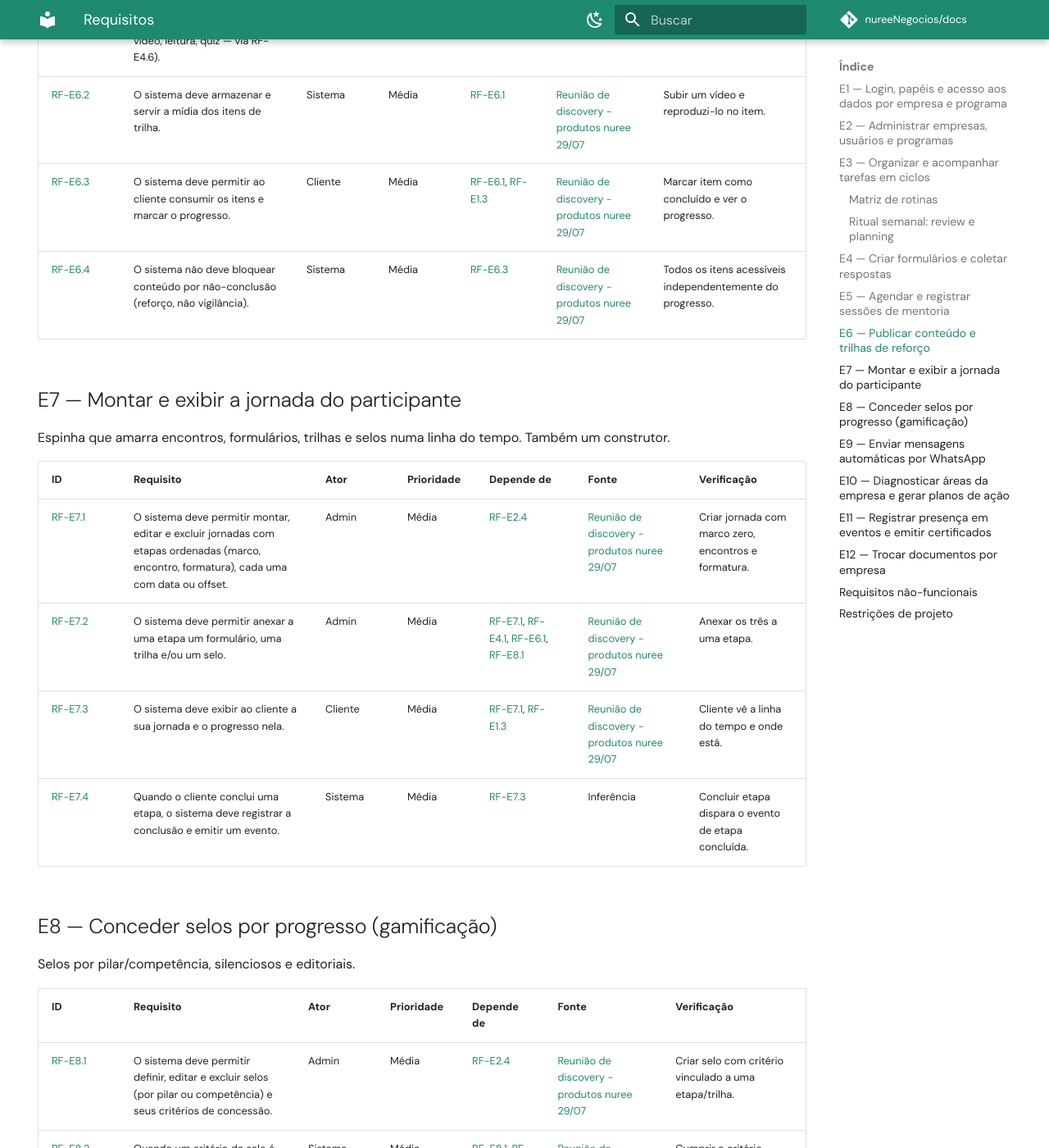
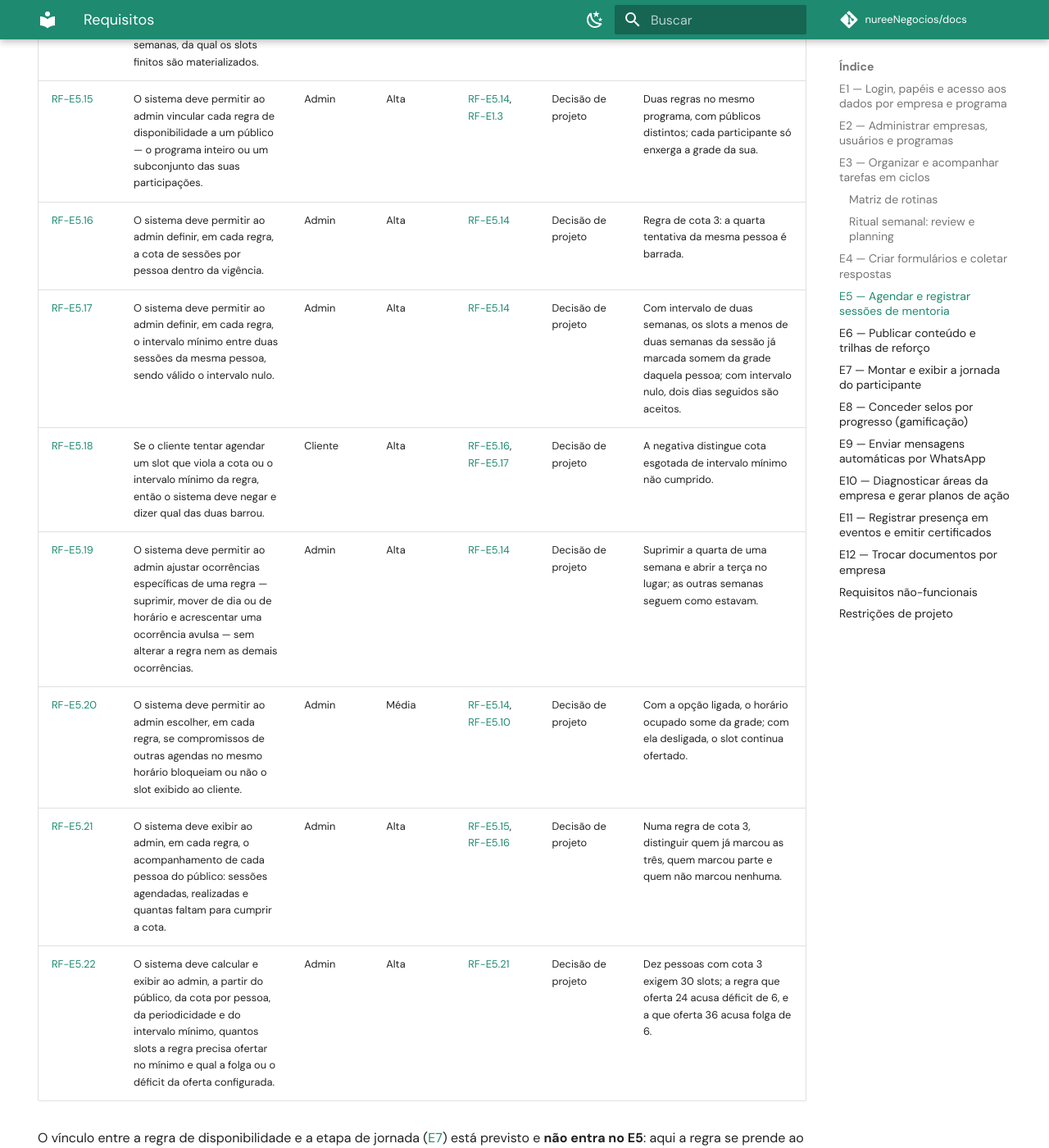
Before and after one commit to nureeNegocios/docs, an MkDocs documentation site: the page built from docs/app-nuree/requisitos.md, in a window 1280 px wide and 1400 px high, scrolled down 13712 px. Shown: the whole window at 82% size. Built offline with MkDocs 1.6.1 and Material for MkDocs 9.7.7, drawn with Linux system fonts in a browser that asks for light colours; comment, search, counter and statistics services are not loaded; some of the changed text lies outside the part shown.

Commit message:
docs(app-nuree): E5 ganha regra de disponibilidade, cota, cadencia e dimensionamento
A oferta de mentoria nao e uma lista de horarios solta. Ela nasce de uma
**regra**: recorrencia com vigencia, publico, cota por pessoa e intervalo
minimo entre duas sessoes da mesma pessoa. Dois grupos do mesmo treinamento
tem regras diferentes — um so as quartas e quintas, quinzenal, tres sessoes
por pessoa e nunca em dias seguidos; o outro so as sextas, quatro sessoes,
podendo marcar uma atras da outra.

RF-E5.14 a RF-E5.22:

- 5.14/5.15 — a regra e o publico a que ela se prende.
- 5.16/5.17/5.18 — cota, intervalo minimo, e a negativa que diz qual dos dois
  barrou.
- 5.19 — os dias especiais: suprimir, mover ou acrescentar uma ocorrencia sem
  mexer na regra.
- 5.20 — por regra, se outras agendas no mesmo horario bloqueiam o slot.
- 5.21/5.22 — quem ja agendou e quanto falta, e quantos slots a regra precisa
  ofertar para caber todo mundo, com a folga ou o deficit.

Onde a participacao tambem trouxer limite de pacote (RF-E1.3), vale o menor
dos dois. O vinculo com a etapa de jornada (E7) fica fora do E5, registrado
como tal.

Co-Authored-By: Claude Opus 5 <noreply@anthropic.com>

```diff
--- a/docs/app-nuree/requisitos.md
+++ b/docs/app-nuree/requisitos.md
@@ -161,6 +161,8 @@ Motor único de formulários, reusado por Mergulho, tarefas de casa, assessment/
 
 Auto-agendamento com regras + registro do que foi combinado. A gestão das sessões e da disponibilidade é do admin (o mentor).
 
+A oferta não é uma lista de horários solta: nasce de **regras de disponibilidade** ([RF-E5.14](#rf-e5-14)) — recorrência com vigência, público, cota por pessoa e intervalo mínimo entre sessões da mesma pessoa. Dois grupos do mesmo treinamento podem ter regras diferentes, e é a regra que decide o que cada participante enxerga na grade. Onde a participação também trouxer limite de pacote ([RF-E1.3](#rf-e1-3)), vale o menor dos dois limites. Cada slot atende uma pessoa: a mentoria é individual.
+
 | ID | Requisito | Ator | Prioridade | Depende de | Fonte | Verificação |
 |---|---|---|---|---|---|---|
 | <a id="rf-e5-1">RF-E5.1</a> | O sistema deve permitir ao admin publicar a disponibilidade de mentoria em slots finitos. | Admin | Alta | [RF-E1.2](#rf-e1-2) | [Reunião de discovery - produtos nuree 29/07](../reunioes/discovery-produtos-2026-07-29.md) | Publicar slots que ficam visíveis para agendamento. |
@@ -176,6 +178,17 @@ Auto-agendamento com regras + registro do que foi combinado. A gestão das sess
 | <a id="rf-e5-11">RF-E5.11</a> | O sistema deve permitir ao admin cancelar ou remover sessões e criar, editar ou remover a disponibilidade. | Admin | Média | [RF-E5.1](#rf-e5-1) | Decisão de projeto | Admin cancela sessão e gerencia os slots. |
 | <a id="rf-e5-12">RF-E5.12</a> | Se um cliente tentar cancelar, editar ou remover uma sessão ou a disponibilidade, então o sistema deve negar. | Cliente | Média | [RF-E5.11](#rf-e5-11) | Decisão de projeto | Cliente não cancela/edita/remove sessão nem slot. |
 | <a id="rf-e5-13">RF-E5.13</a> | O sistema deve permitir ao cliente responder um check-in (formulário) vinculado a uma sessão online, com estrutura própria distinta do check-in presencial de eventos. | Cliente | Média | [RF-E5.2](#rf-e5-2), [RF-E4.3](#rf-e4-3) | [Reunião de exploração de arquitetura 02/08](../reunioes/exploracao-arquitetura-2026-08-02.md) | Responder um check-in atrelado a uma sessão agendada. |
+| <a id="rf-e5-14">RF-E5.14</a> | O sistema deve permitir ao admin definir uma regra de disponibilidade com vigência (início e fim), dias da semana, horários e periodicidade em semanas, da qual os slots finitos são materializados. | Admin | Alta | [RF-E5.1](#rf-e5-1) | Decisão de projeto | Criar a regra "quarta e quinta, a cada duas semanas, de 01/10 a 15/12" e ver publicados os slots dessas semanas, e só delas. |
+| <a id="rf-e5-15">RF-E5.15</a> | O sistema deve permitir ao admin vincular cada regra de disponibilidade a um público — o programa inteiro ou um subconjunto das suas participações. | Admin | Alta | [RF-E5.14](#rf-e5-14), [RF-E1.3](#rf-e1-3) | Decisão de projeto | Duas regras no mesmo programa, com públicos distintos; cada participante só enxerga a grade da sua. |
+| <a id="rf-e5-16">RF-E5.16</a> | O sistema deve permitir ao admin definir, em cada regra, a cota de sessões por pessoa dentro da vigência. | Admin | Alta | [RF-E5.14](#rf-e5-14) | Decisão de projeto | Regra de cota 3: a quarta tentativa da mesma pessoa é barrada. |
+| <a id="rf-e5-17">RF-E5.17</a> | O sistema deve permitir ao admin definir, em cada regra, o intervalo mínimo entre duas sessões da mesma pessoa, sendo válido o intervalo nulo. | Admin | Alta | [RF-E5.14](#rf-e5-14) | Decisão de projeto | Com intervalo de duas semanas, os slots a menos de duas semanas da sessão já marcada somem da grade daquela pessoa; com intervalo nulo, dois dias seguidos são aceitos. |
+| <a id="rf-e5-18">RF-E5.18</a> | Se o cliente tentar agendar um slot que viola a cota ou o intervalo mínimo da regra, então o sistema deve negar e dizer qual das duas barrou. | Cliente | Alta | [RF-E5.16](#rf-e5-16), [RF-E5.17](#rf-e5-17) | Decisão de projeto | A negativa distingue cota esgotada de intervalo mínimo não cumprido. |
+| <a id="rf-e5-19">RF-E5.19</a> | O sistema deve permitir ao admin ajustar ocorrências específicas de uma regra — suprimir, mover de dia ou de horário e acrescentar uma ocorrência avulsa — sem alterar a regra nem as demais ocorrências. | Admin | Alta | [RF-E5.14](#rf-e5-14) | Decisão de projeto | Suprimir a quarta de uma semana e abrir a terça no lugar; as outras semanas seguem como estavam. |
+| <a id="rf-e5-20">RF-E5.20</a> | O sistema deve permitir ao admin escolher, em cada regra, se compromissos de outras agendas no mesmo horário bloqueiam ou não o slot exibido ao cliente. | Admin | Média | [RF-E5.14](#rf-e5-14), [RF-E5.10](#rf-e5-10) | Decisão de projeto | Com a opção ligada, o horário ocupado some da grade; com ela desligada, o slot continua ofertado. |
+| <a id="rf-e5-21">RF-E5.21</a> | O sistema deve exibir ao admin, em cada regra, o acompanhamento de cada pessoa do público: sessões agendadas, realizadas e quantas faltam para cumprir a cota. | Admin | Alta | [RF-E5.15](#rf-e5-15), [RF-E5.16](#rf-e5-16) | Decisão de projeto | Numa regra de cota 3, distinguir quem já marcou as três, quem marcou parte e quem não marcou nenhuma. |
+| <a id="rf-e5-22">RF-E5.22</a> | O sistema deve calcular e exibir ao admin, a partir do público, da cota por pessoa, da periodicidade e do intervalo mínimo, quantos slots a regra precisa ofertar no mínimo e qual a folga ou o déficit da oferta configurada. | Admin | Alta | [RF-E5.21](#rf-e5-21) | Decisão de projeto | Dez pessoas com cota 3 exigem 30 slots; a regra que oferta 24 acusa déficit de 6, e a que oferta 36 acusa folga de 6. |
+
+O vínculo entre a regra de disponibilidade e a etapa de jornada ([E7](#e7-montar-e-exibir-a-jornada-do-participante)) está previsto e **não entra no E5**: aqui a regra se prende ao programa e ao público, não à etapa.
 
 ## E6 — Publicar conteúdo e trilhas de reforço
 
```
Also changed, not shown: docs/app-nuree/acoes.md (+1 -1 lines), docs/app-nuree/arquitetura/componentes.md (+1 -1 lines).
